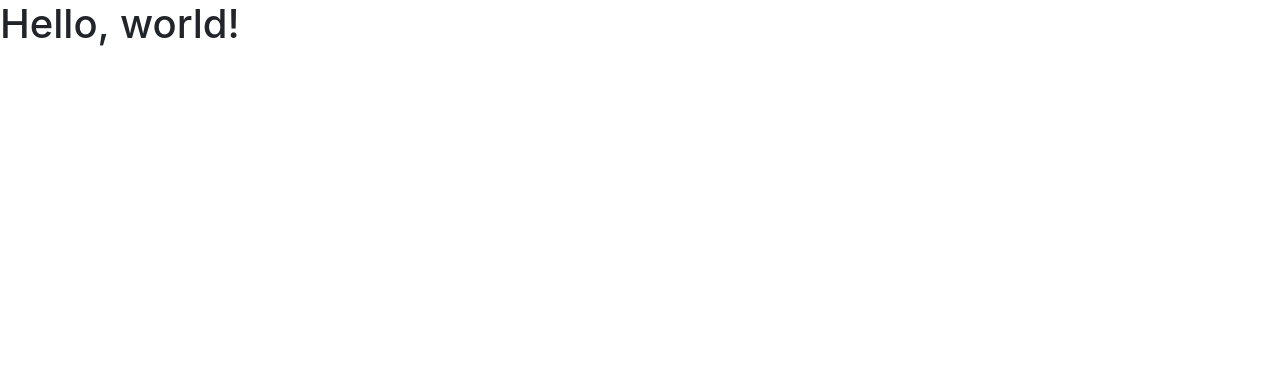
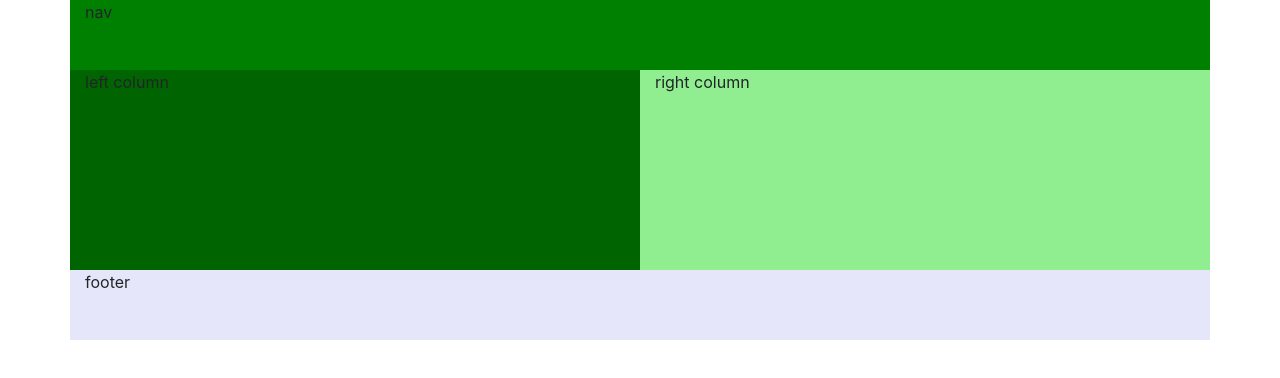
Before and after one commit to jasbo90/collab-practice, a plain HTML site: page index.html in a window 1280 px wide. Drawn offline with nearby package versions, Linux system fonts and the light colour scheme.

Commit message:
added nav, footer, and left right columns with bootstrap grid, added color (day 4 take home)

```diff
--- a/css/style.css
+++ b/css/style.css
@@ -0,0 +1,25 @@
+.nav {
+    height: 70px;
+    background-color: green;
+}
+
+.left {
+    height: 200px;
+    background-color: darkgreen;
+}
+
+.right {
+    height: 200px;
+    background-color: lightgreen;
+}
+
+.footer {
+    height: 70px;
+    background-color: lavender;
+
+}
+
+
+.container{
+    background-color: transparent;
+}
--- a/index.html
+++ b/index.html
@@ -8,12 +8,41 @@
     <!-- Bootstrap CSS -->
     <link rel="stylesheet" href="https://cdn.jsdelivr.net/npm/bootstrap@4.5.3/dist/css/bootstrap.min.css" integrity="sha384-TX8t27EcRE3e/ihU7zmQxVncDAy5uIKz4rEkgIXeMed4M0jlfIDPvg6uqKI2xXr2" crossorigin="anonymous">
 
+    <link rel="stylesheet" href="css/style.css">
+
     <title>Hello, world!</title>
     <link rel="stylesheet" href="CSS/style.css">
 
   </head>
   <body>
-    <h1>Hello, world!</h1>
+    <!-- <h1>Hello, world!</h1> -->
+
+
+
+    <div class="container">
+      <div class="row nav">
+        <nav class="col-sm">
+          nav
+        </nav>
+      </div>
+      <div class="row">
+        <div class="col-sm left">
+          left column
+        </div>
+        <div class="col-sm right">
+          right column
+        </div>
+      </div>
+      <div class="row footer">
+        <footer class="col-sm">
+          footer
+        </footer>
+      </div>
+    </div>
+
+
+
+
 
     <!-- Optional JavaScript; choose one of the two! -->
 
```
